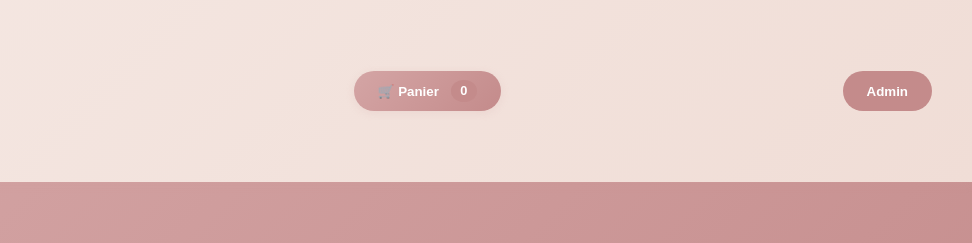
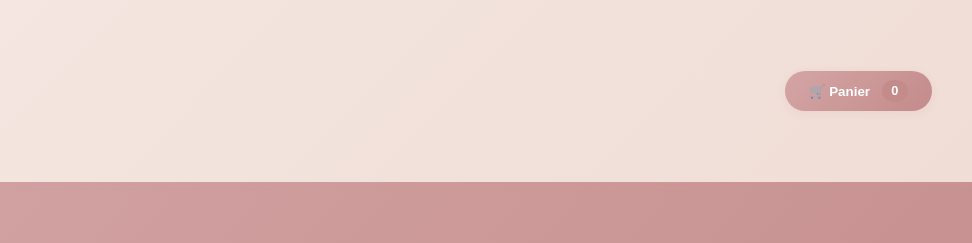
Before and after one commit to sirineoueslati/CHMArvea, a website: page public/index.html in a window 1280 px wide. Shown: the top 243 px of the page, 308-1280 px from the left. Drawn offline with Linux system fonts and the light colour scheme.

Commit message:
remove admin from header

```diff
--- a/public/index.html
+++ b/public/index.html
@@ -16,10 +16,10 @@
             <button class="cart-btn" onclick="toggleCart()">
                 🛒 Panier <span class="cart-count" id="cartCount">0</span>
             </button>
-            <button onclick="window.location.href='admin.html'"
+            <!-- <button onclick="window.location.href='admin.html'"
                 style="background: #c48b8b; color: white; border: none; padding: 0.8rem 1.5rem; border-radius: 25px; cursor: pointer; font-weight: bold;">
                 Admin
-            </button>
+            </button> -->
         </div>
     </header>
 
```
